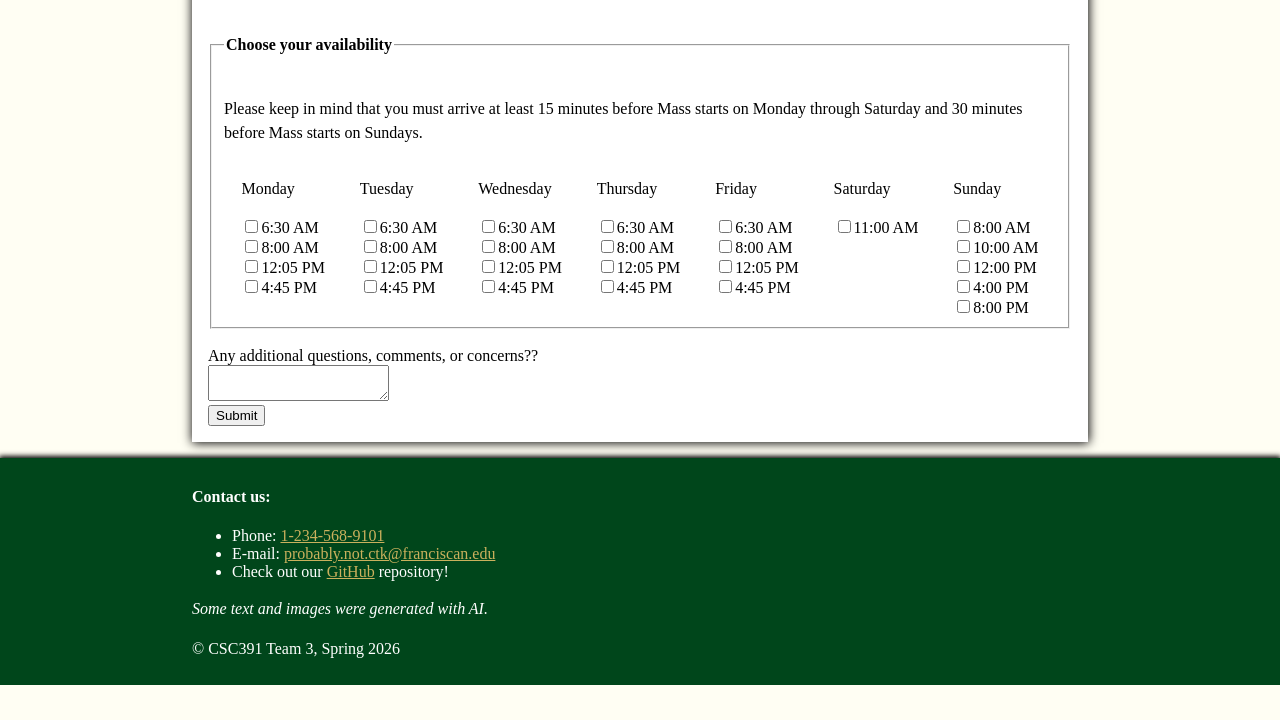
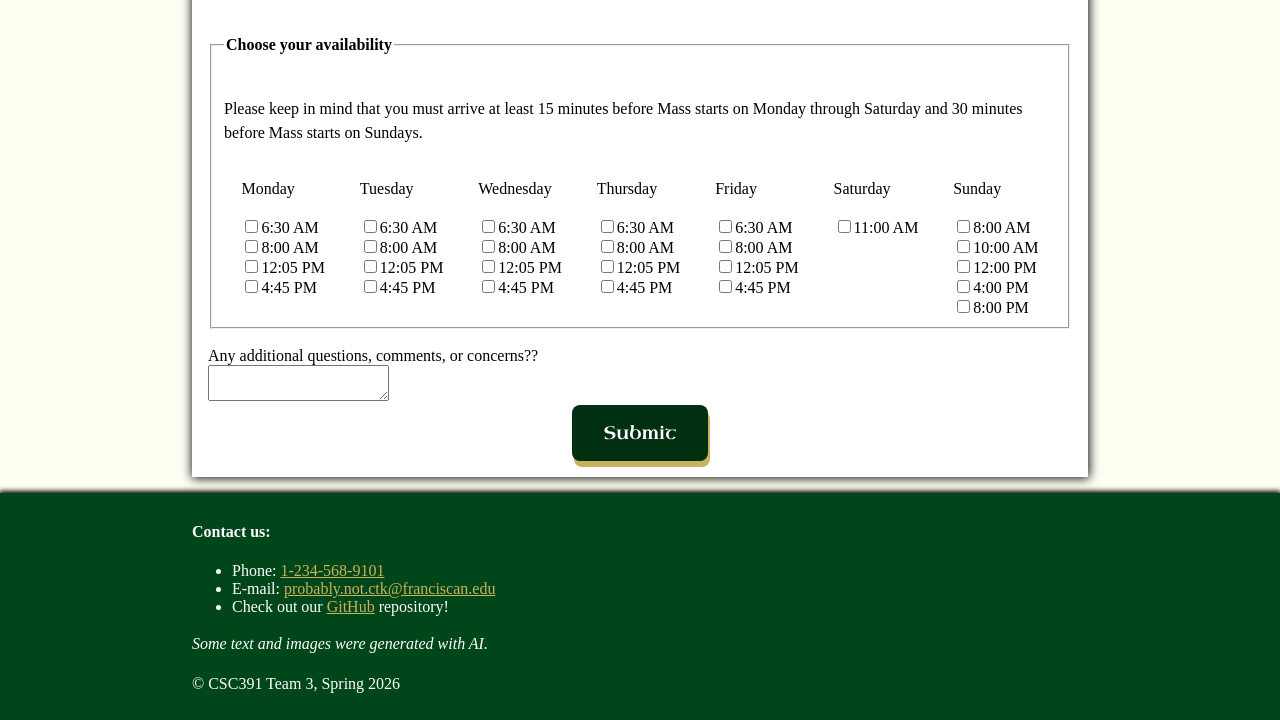
Before and after one commit to jebent521/CSC391-Altar-Server-Application, a plain HTML site: page form.html in a window 1280 px wide. Shown: the part 622-1342 px from the top of the page. Before the commit the page ends 1307 px from the top, so only its background shows below. Drawn offline with Linux system fonts and the light colour scheme; a web font is replaced by a local one.

Commit message:
button styling

```diff
--- a/form.html
+++ b/form.html
@@ -231,7 +231,7 @@ Required Elements:
             <textarea></textarea>
           </label>
           <br />
-          <button>Submit</button>
+          <div class="row"><button class="submit-button">Submit</button></div>
         </form>
       </article>
     </main>
--- a/style.css
+++ b/style.css
@@ -103,6 +103,25 @@ form {
     padding: 1rem;
 }
 
+.submit-button {
+    background-color: #002f12;
+    border: 0;
+    padding: 1rem 2rem;
+    font-family: "Uncial Antiqua", serif;
+    font-size: large;
+    color: white;
+    border-radius: 8px;
+    box-shadow: 2px 6px #cab15d;
+}
+
+.submit-button:hover {
+    background-color: #00461b;
+}
+
+.submit-button:active {
+    box-shadow: 0 2px #cab15d;
+}
+
 /* || FOOTER */
 
 footer {
```
